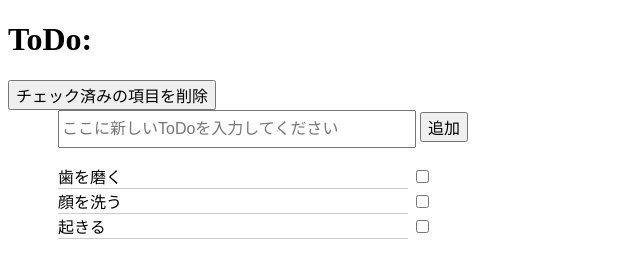
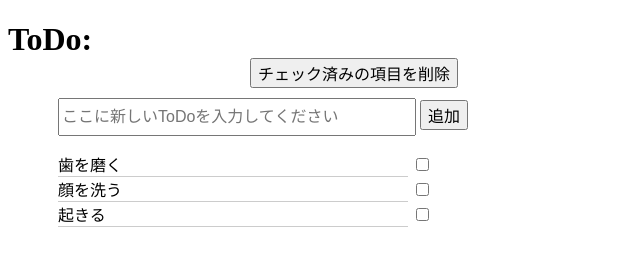
Before and after one commit to chihaso/todo_list, a website: page todo-list.html in a window 1280 px wide. Shown: the whole page, without its empty margins (0-640 px from the left). Drawn offline with nearby package versions, Linux system fonts and the light colour scheme.

Commit message:
削除ボタンのCSS調整

```diff
--- a/todo-list.css
+++ b/todo-list.css
@@ -6,22 +6,39 @@ p {
   font-size: 12pt;
 }
 
+header {
+  width: 450px;
+  padding-bottom: 10px;
+}
+header h1 {
+  margin-bottom: 0px;
+}
+
+.tool-button {
+  display: flex;
+  justify-content: flex-end;
+}
+
 ul#todoList {
   padding-left: 0;
   list-style: none;
 }
+
 .contents {
   padding-left: 50px;
 }
+
 .todo-input-area {
   height: 32px;
   width: 350px;
 }
+
 span.todo-text {
   display: inline-block;
   width: 350px;
   border-bottom: 1px solid #ccc;
 }
+
 .isActive {
   text-decoration: line-through;
   color: gray;
--- a/todo-list.html
+++ b/todo-list.html
@@ -9,12 +9,14 @@
   <body>
     <header id="header">
       <h1>ToDo:</h1>
+      <div class="tool-button">
         <input
           type="button"
           id="deleteChecked"
           value="チェック済みの項目を削除"
           @click="deleteChecked"
         />
+      </div>
     </header>
 
     <div class="contents">
--- a/todo-list.js
+++ b/todo-list.js
@@ -33,12 +33,10 @@ var input = new Vue({
     addTodo() {
       if (this.newTodo != "") {
         todoList.todoItems.unshift({
-          id: todoList.nextTodoId,
           text: this.newTodo,
           check: false
         });
         this.newTodo = "";
-        todoList.nextTodoId += 1;
         todoList.saveTodoItems();
       }
     }
```
Lines whose indentation alone changed are shown as unchanged.
